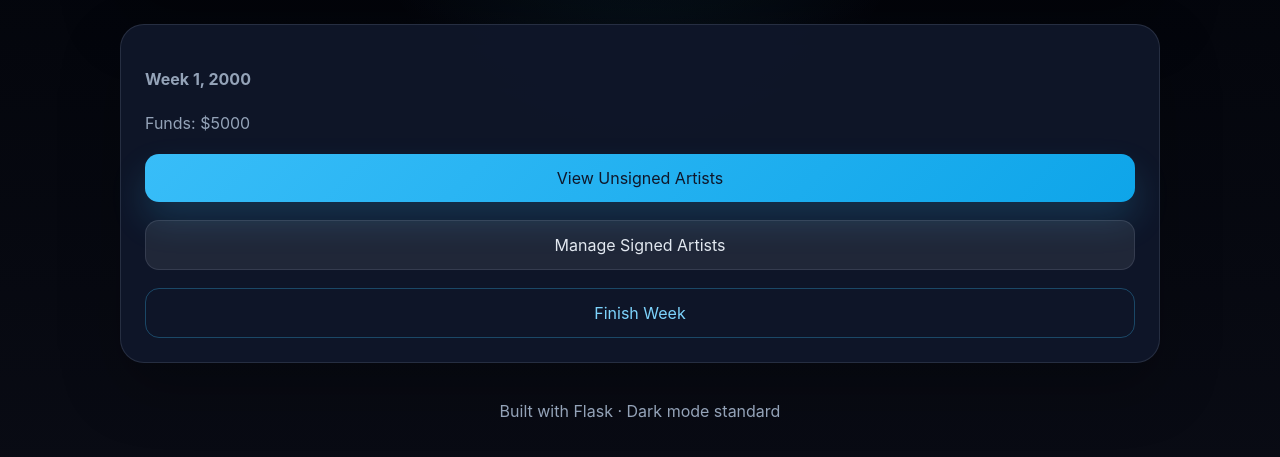
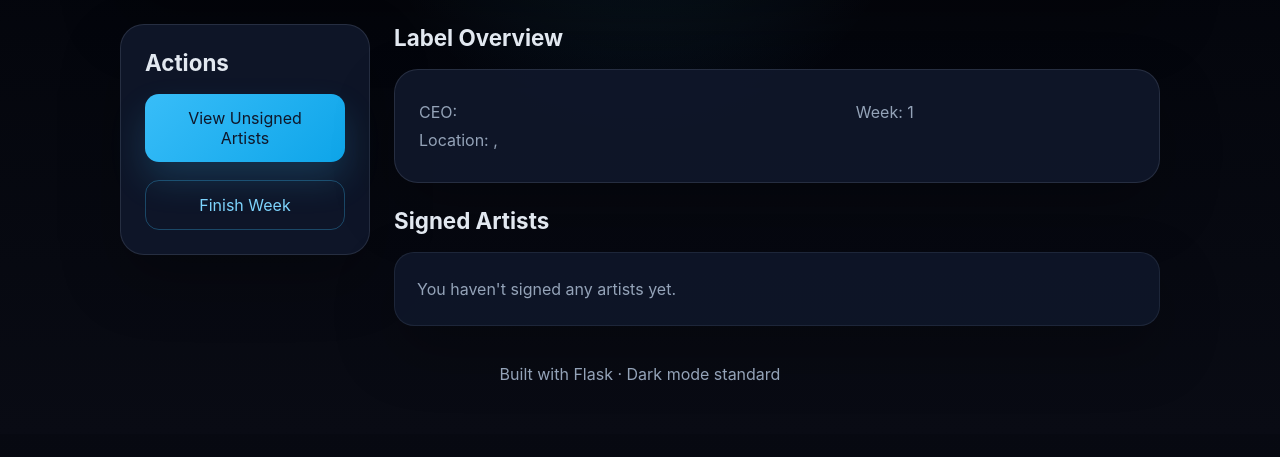
Before and after one commit to milarous/label-lords, a Flask app: page /menu in a window 1280 px wide. Shown: the part 140-597 px from the top of the page. Run offline with Flask 3, Linux system fonts and the light colour scheme.

Commit message:
created dashboard for game and kept week and funds persistent across pages

```diff
--- a/main.py
+++ b/main.py
@@ -157,7 +157,7 @@ def menu():
 
 @app.route('/unsigned')
 def unsigned():
-    return render_template('unsigned.html', game_state=game_state)
+    return render_template('unsigned.html', game_state=game_state, get_current_date=get_current_date)
 
 @app.route('/sign_artist/<int:idx>', methods=['POST'])
 def sign_artist(idx):
@@ -173,12 +173,12 @@ def sign_artist(idx):
 
 @app.route('/signed')
 def signed():
-    return render_template('signed.html', game_state=game_state)
+    return render_template('signed.html', game_state=game_state, get_current_date=get_current_date)
 
 @app.route('/manage_artist/<int:idx>')
 def manage_artist(idx):
     artist = game_state.signed_artists[idx]
-    return render_template('manage_artist.html', artist=artist, idx=idx)
+    return render_template('manage_artist.html', artist=artist, idx=idx, game_state=game_state, get_current_date=get_current_date)
 
 @app.route('/promote_artist/<int:idx>', methods=['POST'])
 def promote_artist_route(idx):
--- a/static/css/styles.css
+++ b/static/css/styles.css
@@ -293,3 +293,46 @@ a.btn:hover {
         align-items: start;
     }
 }
+
+/* Dashboard Layout */
+.dashboard {
+    display: flex;
+    gap: 24px;
+}
+
+.sidebar {
+    flex: 0 0 250px;
+    background: rgba(15, 23, 42, 0.94);
+    border: 1px solid var(--border);
+    border-radius: 24px;
+    padding: 24px;
+    box-shadow: var(--shadow);
+    height: fit-content;
+}
+
+.sidebar h2 {
+    margin: 0 0 18px;
+    font-size: 1.4rem;
+}
+
+.main-content {
+    flex: 1;
+    display: grid;
+    gap: 24px;
+}
+
+.label-details h2,
+.artists-section h2 {
+    margin: 0 0 18px;
+    font-size: 1.4rem;
+}
+
+@media (max-width: 768px) {
+    .dashboard {
+        flex-direction: column;
+    }
+
+    .sidebar {
+        flex: none;
+    }
+}
--- a/templates/manage_artist.html
+++ b/templates/manage_artist.html
@@ -49,7 +49,7 @@
             <form method="post" action="{{ url_for('release_album_route', idx=idx) }}">
                 <button class="btn btn-ghost fullwidth" type="submit">Release Album ($1500)</button>
             </form>
-            <a class="btn btn-secondary fullwidth" href="{{ url_for('signed') }}">Back to Signed Artists</a>
+            <a class="btn btn-secondary fullwidth" href="{{ url_for('menu') }}">Back to Menu</a>
         </div>
     </div>
 </section>
--- a/templates/menu.html
+++ b/templates/menu.html
@@ -1,25 +1,61 @@
 {% extends 'base.html' %}
 
-{% block title %}{{ game_state.label_name }} Records - Main Menu{% endblock %}
+{% block title %}{{ game_state.label_name }} Records - Dashboard{% endblock %}
 
 {% block page_title %}{{ game_state.label_name }} Records{% endblock %}
 
 {% block content %}
-<section class="page-panel">
-    <div class="panel-copy">
-        <p><strong>{{ get_current_date(game_state.week, game_state.starting_year) }}</strong></p>
-        <p>Funds: ${{ game_state.money }}</p>
-    </div>
-    <div class="card-grid">
+<div class="dashboard">
+    <aside class="sidebar">
+        <h2>Actions</h2>
+        <div class="action-list">
             <form action="{{ url_for('unsigned') }}">
                 <button class="btn btn-primary fullwidth" type="submit">View Unsigned Artists</button>
-        </form>
-        <form action="{{ url_for('signed') }}">
-            <button class="btn btn-secondary fullwidth" type="submit">Manage Signed Artists</button>
             </form>
             <form method="post" action="{{ url_for('finish_week_route') }}">
                 <button class="btn btn-ghost fullwidth" type="submit">Finish Week</button>
             </form>
         </div>
+    </aside>
+    <main class="main-content">
+        <section class="label-details">
+            <h2>Label Overview</h2>
+            <div class="profile-card">
+                <div class="profile-row">
+                    <div>
+                        <h3>{{ game_state.label_name }}</h3>
+                        <p>CEO: {{ game_state.ceo_name }}</p>
+                        <p>Location: {{ game_state.label_city }}, {{ game_state.label_country }}</p>
+                    </div>
+                    <div>
+                        <p>Week: {{ game_state.week }}</p>
+                    </div>
+                </div>
+            </div>
         </section>
+        <section class="artists-section">
+            <h2>Signed Artists</h2>
+            {% if game_state.signed_artists %}
+                <div class="artist-grid">
+                    {% for artist in game_state.signed_artists %}
+                        <article class="artist-card">
+                            <div class="card-title">{{ artist.name }}</div>
+                            <div class="artist-meta">
+                                <span>{{ artist.genre }}</span>
+                                <span>Popularity {{ artist.popularity }}</span>
+                            </div>
+                            <form action="{{ url_for('manage_artist', idx=loop.index0) }}">
+                                <button class="btn btn-primary fullwidth" type="submit">Manage</button>
+                            </form>
+                        </article>
+                    {% endfor %}
+                </div>
+            {% else %}
+                <div class="card">
+                    <p class="panel-copy">You haven't signed any artists yet.</p>
+                </div>
+            {% endif %}
+        </section>
+    </main>
+</div>
 {% endblock %}
--- a/templates/signed.html
+++ b/templates/signed.html
@@ -6,10 +6,6 @@
 
 {% block content %}
 <section class="page-panel">
-    <div class="panel-copy">
-        <p>Funds: ${{ game_state.money }}</p>
-    </div>
-
     {% if game_state.signed_artists %}
         <div class="artist-grid">
             {% for artist in game_state.signed_artists %}
```
Also changed, not shown: CHANGELOG.md, README.md. Lines whose indentation alone changed are shown as unchanged.
